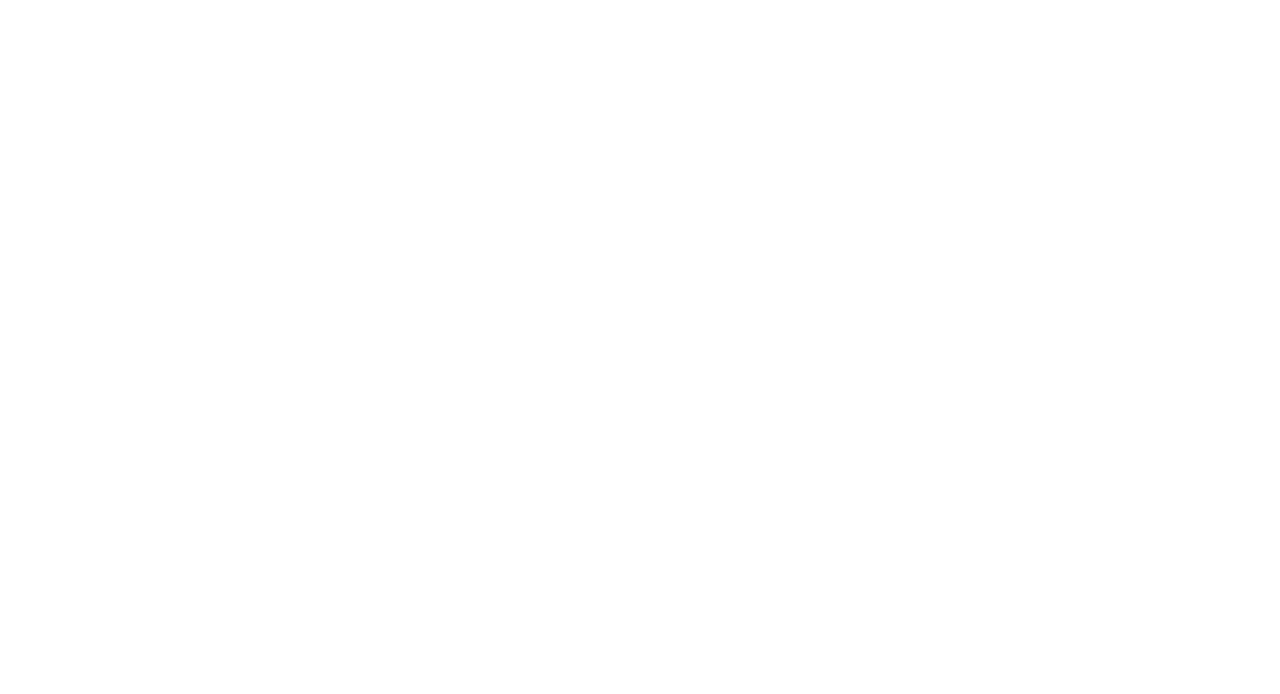
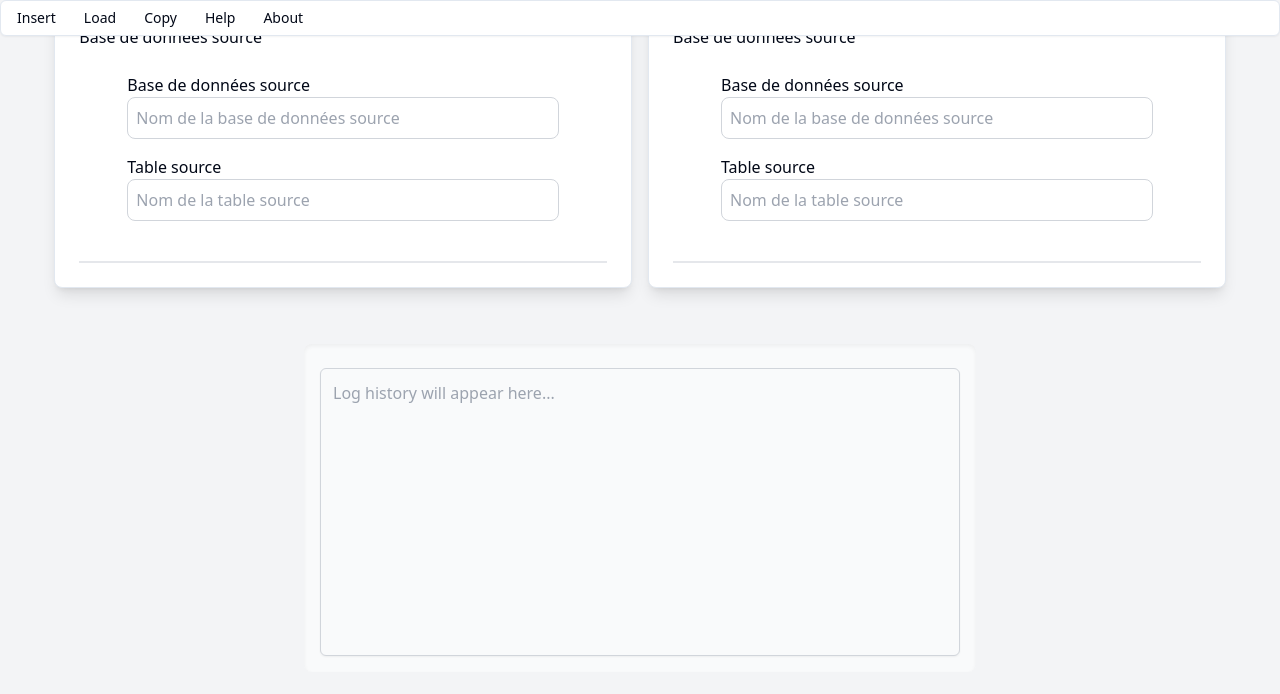
Before and after one commit to Maxime-Cllt/FileFlow, a React (Vite) app: page /copy in a window 1280 px wide. Before the commit this address had no page. Shown: the top 694 px of the page. Built offline with nearby package versions, Linux system fonts and the light colour scheme.

Commit message:
Fix UI State
SQlite mode when config loaded fix

```diff
--- a/src/App.tsx
+++ b/src/App.tsx
@@ -4,6 +4,7 @@ import LoadDataSql from "@/components/fileflowui/load/LoadDataSql.tsx";
 import HelpComponent from "@/components/fileflowui/other/Help.tsx";
 import Layout from "@/Layout.tsx";
 import Insert from "./components/fileflowui/insert/Insert.tsx";
+import Copy from "@/components/fileflowui/copy/Copy.tsx";
 
 
 function App() {
@@ -13,6 +14,7 @@ function App() {
                 <Route path="/" element={<Layout/>}>
                     <Route path="" element={<Insert/>}/>
                     <Route path="load" element={<LoadDataSql/>}/>
+                    <Route path="copy" element={<Copy/>}/>
                     <Route path="help" element={<HelpComponent/>}/>
                     <Route path="about" element={<AboutComponent/>}/>
                 </Route>
--- /dev/null
+++ b/src/components/fileflowui/copy/Copy.tsx
@@ -0,0 +1,135 @@
+import React, {useState} from 'react';
+import '../../../Loader.css';
+import Log from "@/components/fileflowui/insert/Log.tsx";
+import {Card, CardContent, CardHeader} from "@/components/ui/card.tsx";
+
+const Copy: React.FC = () => {
+    const [sourceDB, setSourceDB] = useState('');
+    const [sourceTable, setSourceTable] = useState('');
+    const [targetDB, setTargetDB] = useState('');
+    const [targetTable, setTargetTable] = useState('');
+    const [histoLog, setHistoLog] = useState('');
+    const [isLoading, setIsLoading] = useState(false);
+
+    const handleCopyData = async () => {
+        if (!sourceDB || !sourceTable || !targetDB || !targetTable) {
+            setHistoLog('Veuillez remplir tous les champs avant de copier.');
+            return;
+        }
+
+        setIsLoading(true);
+        setHistoLog('Copie des données en cours...');
+
+        try {
+            // Simuler une requête asynchrone pour copier les données
+            await new Promise((resolve) => setTimeout(resolve, 2000)); // Remplacer par une requête réelle
+
+            setHistoLog(`Les données ont été copiées avec succès de ${sourceDB}.${sourceTable} à ${targetDB}.${targetTable}.`);
+        } catch (error) {
+            setHistoLog('Erreur lors de la copie des données : ' + error.message);
+        } finally {
+            setIsLoading(false);
+        }
+    };
+
+    return (
+        <div className="min-h-screen bg-gray-100 flex flex-col items-center">
+
+            {/* 2 divs horizontaly */}
+            <div className={"flex flex-row space-x-4"}>
+
+                <div>
+
+                    <Card className="bg-white shadow-lg rounded-lg mb-8 p-6">
+
+                        <h2>
+                            Base de données source
+                        </h2>
+
+                        {/* Card Header with Form */}
+                        <CardHeader className="border-b-2 border-gray-200 pb-4">
+                            <CardContent>
+
+                                <div className="flex flex-col space-y-4">
+                                    <label>
+                                        Base de données source
+                                        <input
+                                            type="text"
+                                            value={sourceDB}
+                                            onChange={(e) => setSourceDB(e.target.value)}
+                                            placeholder="Nom de la base de données source"
+                                            className="w-full border border-gray-300 rounded-lg p-2"
+                                        />
+                                    </label>
+
+                                    <label>
+                                        Table source
+                                        <input
+                                            type="text"
+                                            value={sourceTable}
+                                            onChange={(e) => setSourceTable(e.target.value)}
+                                            placeholder="Nom de la table source"
+                                            className="w-full border border-gray-300 rounded-lg p-2"
+                                        />
+                                    </label>
+                                </div>
+
+                            </CardContent>
+                        </CardHeader>
+
+                    </Card>
+                </div>
+
+                <div>
+
+                    <Card className="bg-white shadow-lg rounded-lg mb-8 p-6">
+
+                        <h2>
+                            Base de données source
+                        </h2>
+
+                        {/* Card Header with Form */}
+                        <CardHeader className="border-b-2 border-gray-200 pb-4">
+                            <CardContent>
+
+                                <div className="flex flex-col space-y-4">
+                                    <label>
+                                        Base de données source
+                                        <input
+                                            type="text"
+                                            value={sourceDB}
+                                            onChange={(e) => setSourceDB(e.target.value)}
+                                            placeholder="Nom de la base de données source"
+                                            className="w-full border border-gray-300 rounded-lg p-2"
+                                        />
+                                    </label>
+
+                                    <label>
+                                        Table source
+                                        <input
+                                            type="text"
+                                            value={sourceTable}
+                                            onChange={(e) => setSourceTable(e.target.value)}
+                                            placeholder="Nom de la table source"
+                                            className="w-full border border-gray-300 rounded-lg p-2"
+                                        />
+                                    </label>
+                                </div>
+
+                            </CardContent>
+                        </CardHeader>
+
+                    </Card>
+                </div>
+
+            </div>
+
+            {/* Logs Section */}
+            <div className="bg-gray-50 p-4 mt-6 rounded-lg shadow-inner w-full max-w-2xl">
+                <Log histoLog={histoLog}/>
+            </div>
+        </div>
+    );
+};
+
+export default Copy;
--- a/src/components/fileflowui/insert/ButtonConfig.tsx
+++ b/src/components/fileflowui/insert/ButtonConfig.tsx
@@ -16,6 +16,7 @@ interface ButtonConfigComponentProps {
         sqlite_file_path: string;
     };
     updateDbConfigField: (field: any, value: any) => void;
+    updateUiStateField: (field: any, value: any) => void;
     addLog: (message: string) => void;
 }
 
@@ -65,10 +66,12 @@ const ButtonConfigComponent: React.FC<ButtonConfigComponentProps> = (props: Butt
             if (typeof response === 'string') {
                 const loadDbConfig = JSON.parse(response);
 
-                Object.keys(loadDbConfig).forEach((key:string) => {
+                Object.keys(loadDbConfig).forEach((key: string) => {
                     props.updateDbConfigField(key, loadDbConfig[key]);
                 });
                 props.updateDbConfigField('is_connected', false);
+
+                props.updateUiStateField('sqlite', loadDbConfig.sqlite_file_path.length > 0)
 
                 toast.success('Config loaded successfully');
             }
--- a/src/components/fileflowui/insert/Insert.tsx
+++ b/src/components/fileflowui/insert/Insert.tsx
@@ -103,6 +103,11 @@ const Insert: React.FC = () => {
                         <ButtonConfigComponent
                             dbConfig={dbConfig}
                             updateDbConfigField={updateDbConfigField}
+                            updateUiStateField={
+                                (field: string, value: string) => {
+                                    updateUiStateField(field as keyof typeof uiState, value);
+                                }
+                            }
                             addLog={addLog}
                         />
                     </div>
--- a/src/components/fileflowui/insert/SqliteForm.tsx
+++ b/src/components/fileflowui/insert/SqliteForm.tsx
@@ -24,7 +24,7 @@ const SqliteForm: React.FC<SqliteFormProps> = (props: SqliteFormProps) => {
     const openFileDialog = async () => {
         try {
             const selectedFilePath = await dialog.open({
-                filters: [{name: "SQLite", extensions: ["sqlite", "db"]}],
+                filters: [{name: "SQLite", extensions: ["sqlite", "db", "sqlite3"]}],
                 multiple: false,
             });
 
--- a/src/components/hooks/Menu.tsx
+++ b/src/components/hooks/Menu.tsx
@@ -22,6 +22,13 @@ const Menu: React.FC = () => {
                     </Link>
                 </MenubarMenu>
 
+                {/* Load Menu */}
+                <MenubarMenu>
+                    <Link to={"/copy"}>
+                        <MenubarTrigger className={"cursor-pointer"}>Copy</MenubarTrigger>
+                    </Link>
+                </MenubarMenu>
+
                 {/* Help Menu */}
                 <MenubarMenu>
                     <Link to={"/help"}>
```
